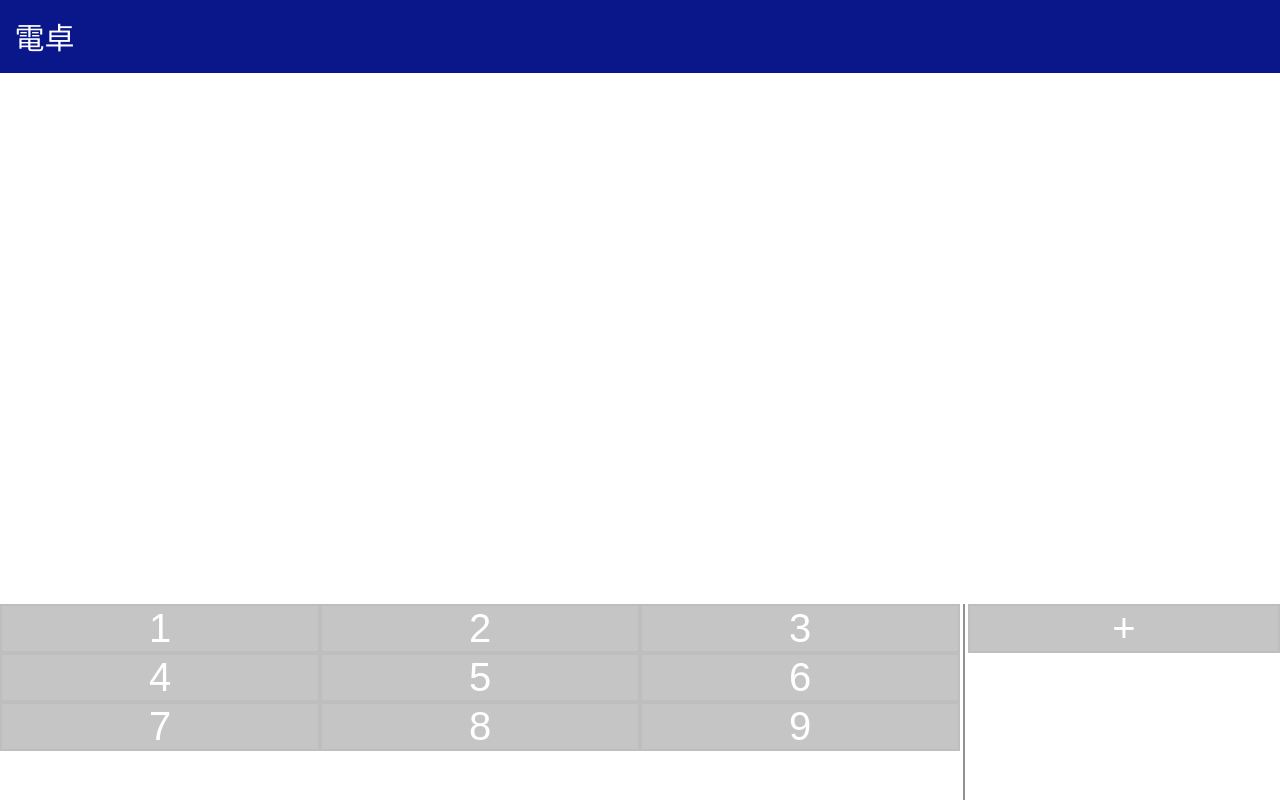
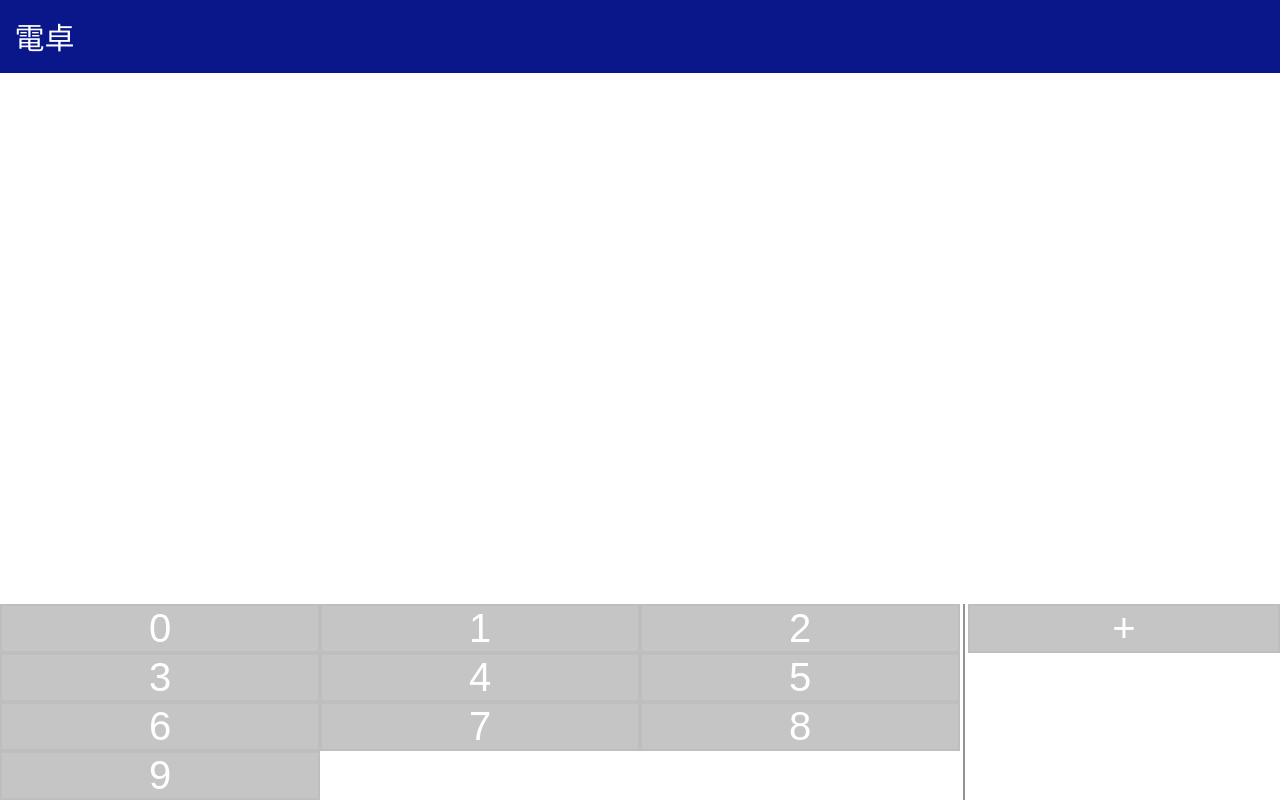
Before and after one commit to junichikatsu-ttc/calculator, a React (Create React App) app: page / in a window 1280 px wide. Built offline with nearby package versions, Linux system fonts and the light colour scheme.

Commit message:
#19 PRの指摘の修正

```diff
--- a/src/App.tsx
+++ b/src/App.tsx
@@ -30,7 +30,7 @@ const App: React.FunctionComponent = () => {
       <div className="input">
         <div className="numbers">
           {
-            ['1','2','3','4','5','6','7','8','9'].map(el=>(
+            ['0','1','2','3','4','5','6','7','8','9'].map(el=>(
               <Button onClick={()=>{ onClick(el); }} label={el} key={el}/>
             ))
           }
```
